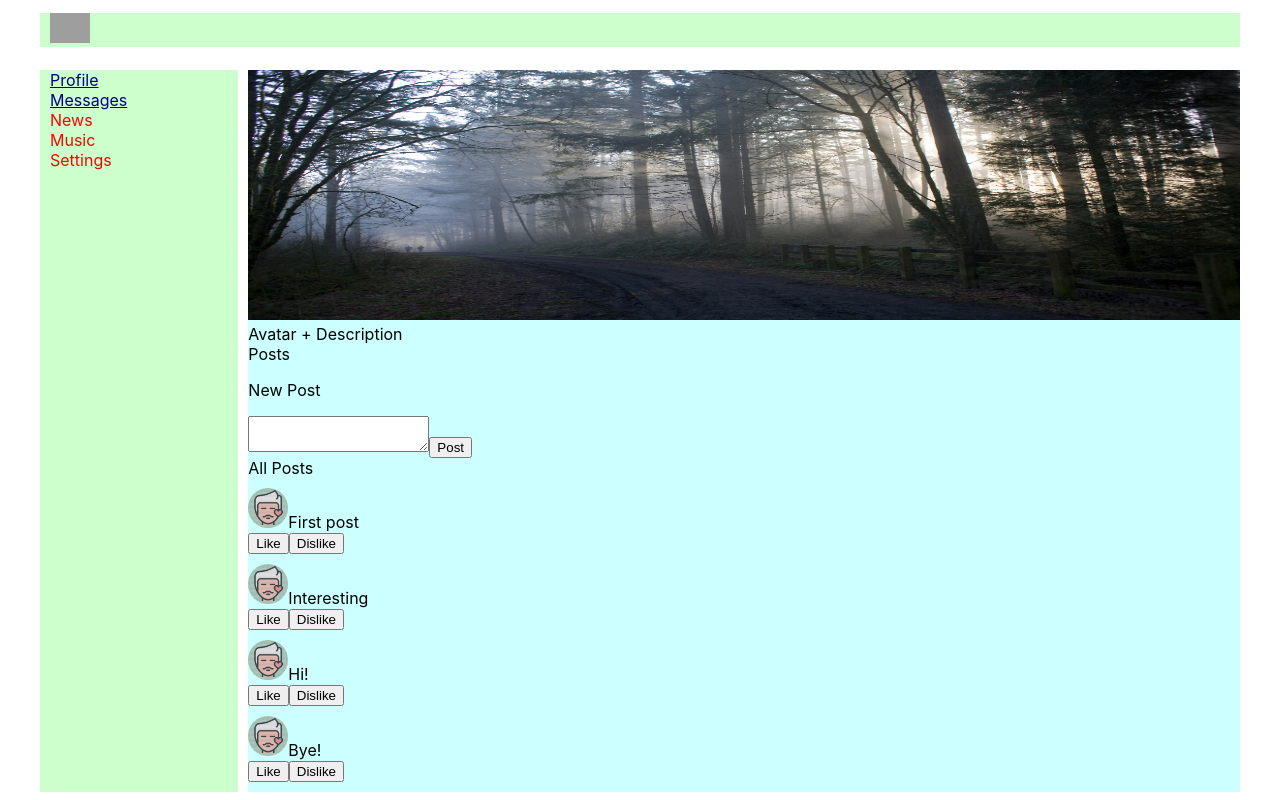
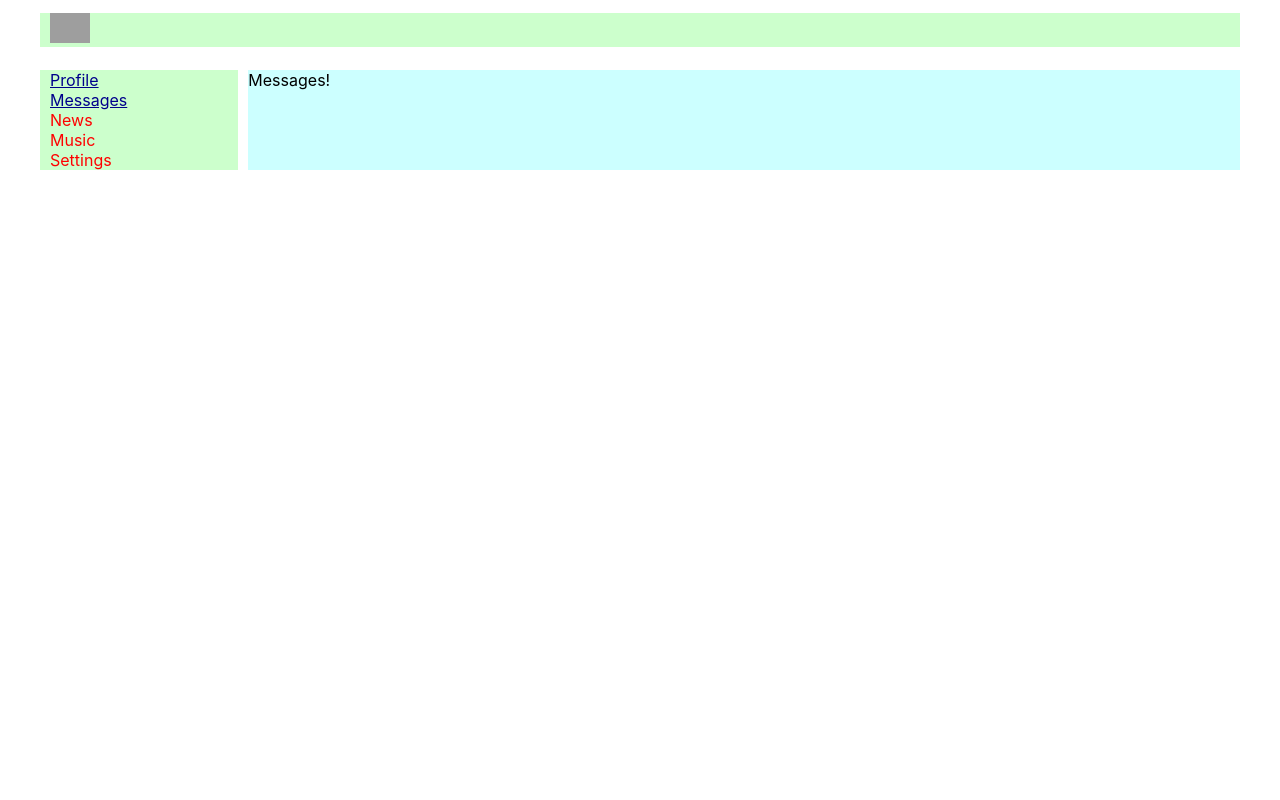
Before and after one commit to mordvintsevmv/React_SocialNetwork, a React (Create React App) app: page / in a window 1280 px wide. Built offline with nearby package versions, Linux system fonts and the light colour scheme; grey boxes are pictures that could not be loaded.

Commit message:
Minor changes

```diff
--- a/src/App.css
+++ b/src/App.css
@@ -11,3 +11,8 @@
     grid-template-columns: 2fr 10fr;
     grid-gap: 10px;
 }
+
+.content{
+    grid-area: content;
+    background-color: #CCFFFF;
+}
--- a/src/App.js
+++ b/src/App.js
@@ -3,7 +3,7 @@ import './App.css';
 import Header from './components/Header/Header';
 import Nav from './components/Nav/Nav';
 import Profile from './components/Profile/Profile';
-
+import Messages from './components/Messages/Messages'
 
 const App = () => {
   return (
@@ -11,7 +11,14 @@ const App = () => {
 
           <Header />
           <Nav />
-          <Profile />
+
+          <div className="content">
+
+              {/*<Profile />*/}
+              <Messages />
+
+          </div>
+
 
       </div>
 
--- /dev/null
+++ b/src/components/Messages/Messages.jsx
@@ -0,0 +1,11 @@
+import MessagesCSS from './Messages.module.css';
+
+const Messages = (props) => {
+    return (
+        <div className={MessagesCSS.messages_wrapper}>
+            Messages!
+        </div>
+    )
+}
+
+export default Messages;
--- /dev/null
+++ b/src/components/Messages/Messages.module.css
@@ -0,0 +1,3 @@
+.messages_wrapper{
+    background-color: #CCFFFF;
+}
--- a/src/components/Profile/MyPosts/MyPosts.jsx
+++ b/src/components/Profile/MyPosts/MyPosts.jsx
@@ -12,7 +12,7 @@ const MyPosts = () => {
                     <button>Post</button>
                 </div>
 
-                <div className={MyPostsCSS.item}>
+                <div>
                     All Posts
 
                     <Post content="First post"/>
--- a/src/components/Profile/Profile.jsx
+++ b/src/components/Profile/Profile.jsx
@@ -3,8 +3,8 @@ import MyPosts from './MyPosts/MyPosts';
 
 const Profile = () => {
     return(
-        <div className={ProfileCSS.content}>
-            <div>
+        <div>
+            <div className={ProfileCSS.back}>
                 <img src='forest.jpg'/>
             </div>
 
--- a/src/components/Profile/Profile.module.css
+++ b/src/components/Profile/Profile.module.css
@@ -1,9 +1,4 @@
-.content{
-    grid-area: content;
-    background-color: #CCFFFF;
-}
-
-.content img{
+.back img{
     width: 100%;
     height: 250px;
 }
```
